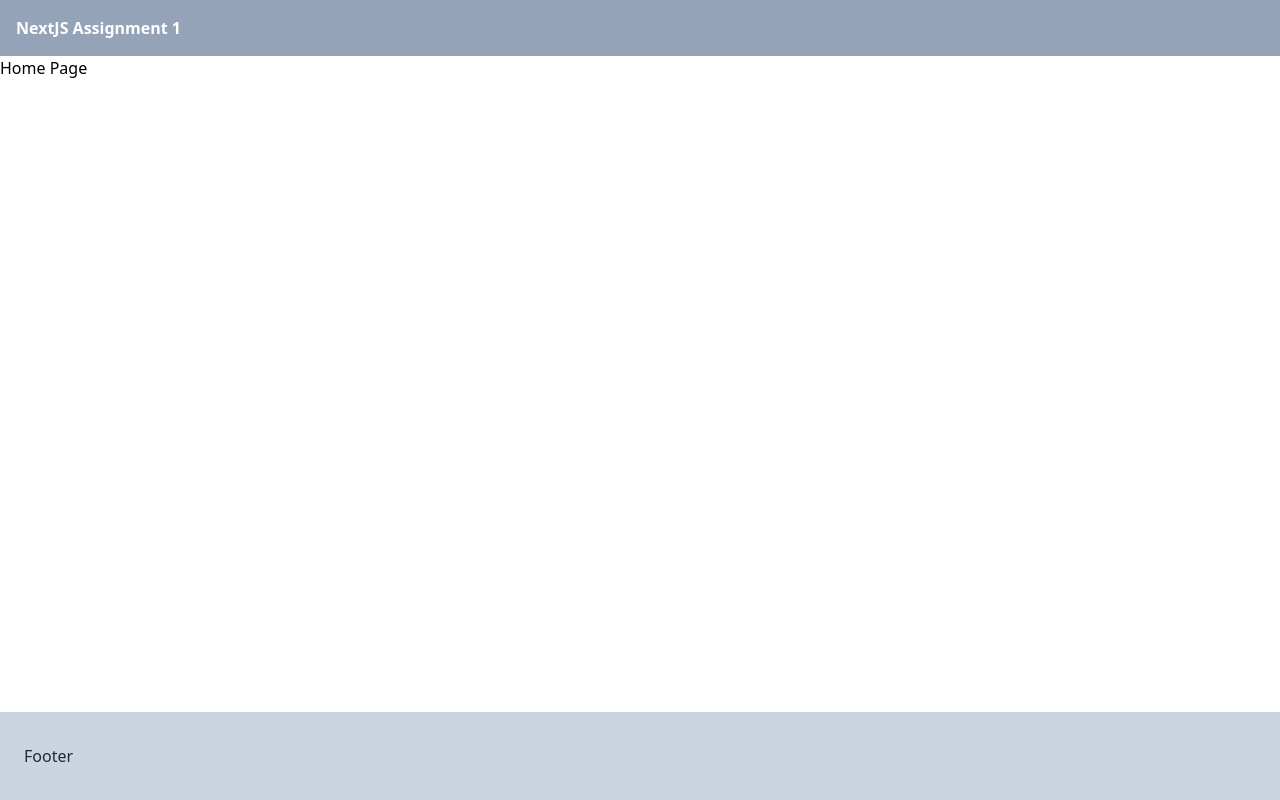
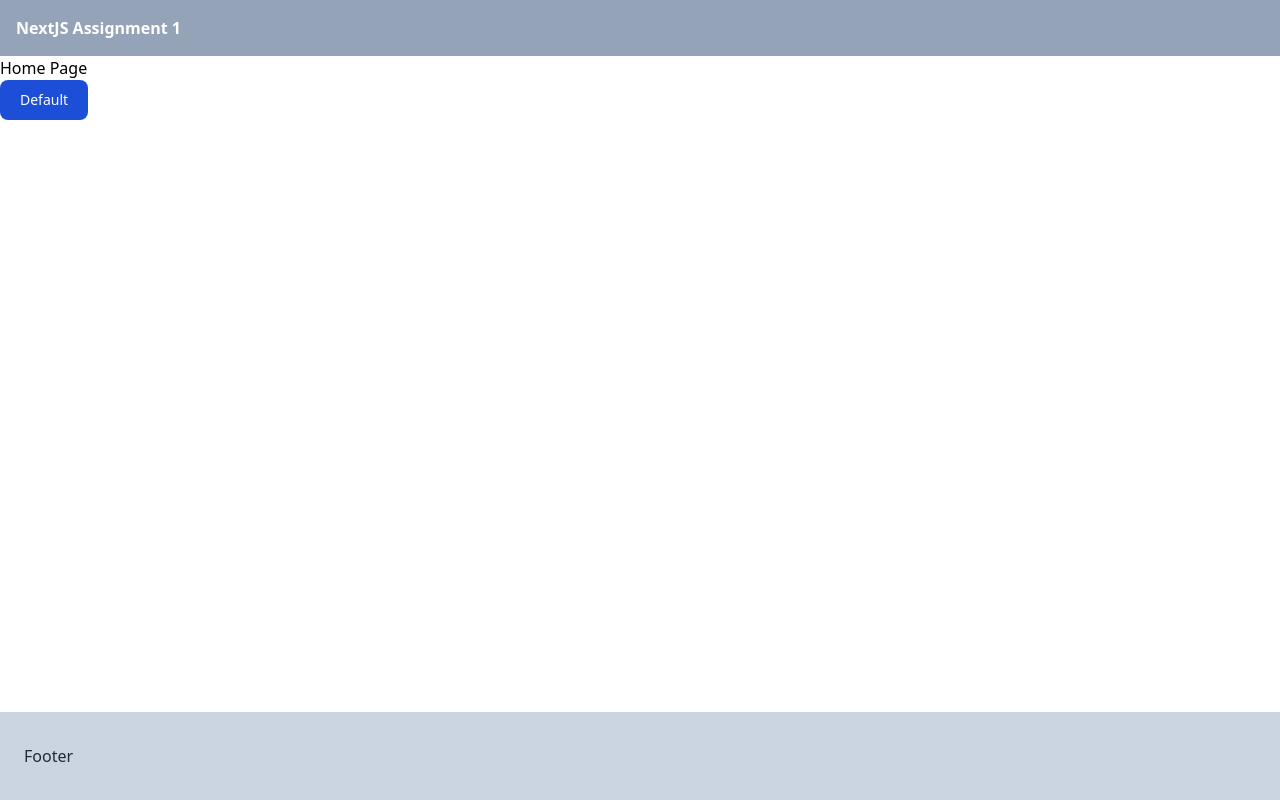
Before and after one commit to AtharvaCM/nextjs-assignment-1, a Next.js app: page / in a window 1280 px wide. Built offline with nearby package versions, Linux system fonts and the light colour scheme.

Commit message:
file structure changed and button component added

```diff
--- a/package.json
+++ b/package.json
@@ -42,6 +42,7 @@
     "jest-environment-jsdom": "^29.2.1",
     "postcss": "^8.4.18",
     "prettier": "^2.7.1",
+    "prettier-plugin-tailwindcss": "^0.1.13",
     "tailwindcss": "^3.2.0",
     "tslint-react-hooks": "^2.2.2",
     "typescript": "4.8.4"
--- a/pages/index.tsx
+++ b/pages/index.tsx
@@ -2,9 +2,15 @@ import type { NextPage } from "next";
 
 // custom components
 import Layout from "@/components/layout";
+import Button from "@/components/UI/button";
 
 const Home: NextPage = () => {
-  return <Layout>Home Page</Layout>;
+  return (
+    <Layout>
+      <p>Home Page</p>
+      <Button variant="primary" />
+    </Layout>
+  );
 };
 
 export default Home;
--- /dev/null
+++ b/src/components/UI/button/index.tsx
@@ -0,0 +1,33 @@
+import React from "react";
+
+const BUTTON_STYLES: Record<string, string> = {
+  primary:
+    "mr-2 mb-2 rounded-lg bg-blue-700 px-5 py-2.5 text-sm font-medium text-white hover:bg-blue-800 focus:outline-none focus:ring-4 focus:ring-blue-300 dark:bg-blue-600 dark:hover:bg-blue-700 dark:focus:ring-blue-800",
+  secondary:
+    "py-2.5 px-5 mr-2 mb-2 text-sm font-medium text-gray-900 focus:outline-none bg-white rounded-lg border border-gray-200 hover:bg-gray-100 hover:text-blue-700 focus:z-10 focus:ring-4 focus:ring-gray-200 dark:focus:ring-gray-700 dark:bg-gray-800 dark:text-gray-400 dark:border-gray-600 dark:hover:text-white dark:hover:bg-gray-700",
+  success:
+    "focus:outline-none text-white bg-green-700 hover:bg-green-800 focus:ring-4 focus:ring-green-300 font-medium rounded-lg text-sm px-5 py-2.5 mr-2 mb-2 dark:bg-green-600 dark:hover:bg-green-700 dark:focus:ring-green-800",
+  danger:
+    "focus:outline-none text-white bg-red-700 hover:bg-red-800 focus:ring-4 focus:ring-red-300 font-medium rounded-lg text-sm px-5 py-2.5 mr-2 mb-2 dark:bg-red-600 dark:hover:bg-red-700 dark:focus:ring-red-900",
+};
+
+type Props = {
+  variant: "primary" | "secondary" | "success" | "danger";
+};
+
+const Button: React.FC<Props> = ({ variant }) => {
+  return (
+    <button
+      type="button"
+      className={
+        BUTTON_STYLES[variant] === undefined
+          ? "primary"
+          : BUTTON_STYLES[variant]
+      }
+    >
+      Default
+    </button>
+  );
+};
+
+export default Button;
```
Also changed, not shown: src/components/UI/card/index.tsx (renamed from src/components/layout/card/index.tsx), 1 other file (tests, documents, lock files or other folders).
